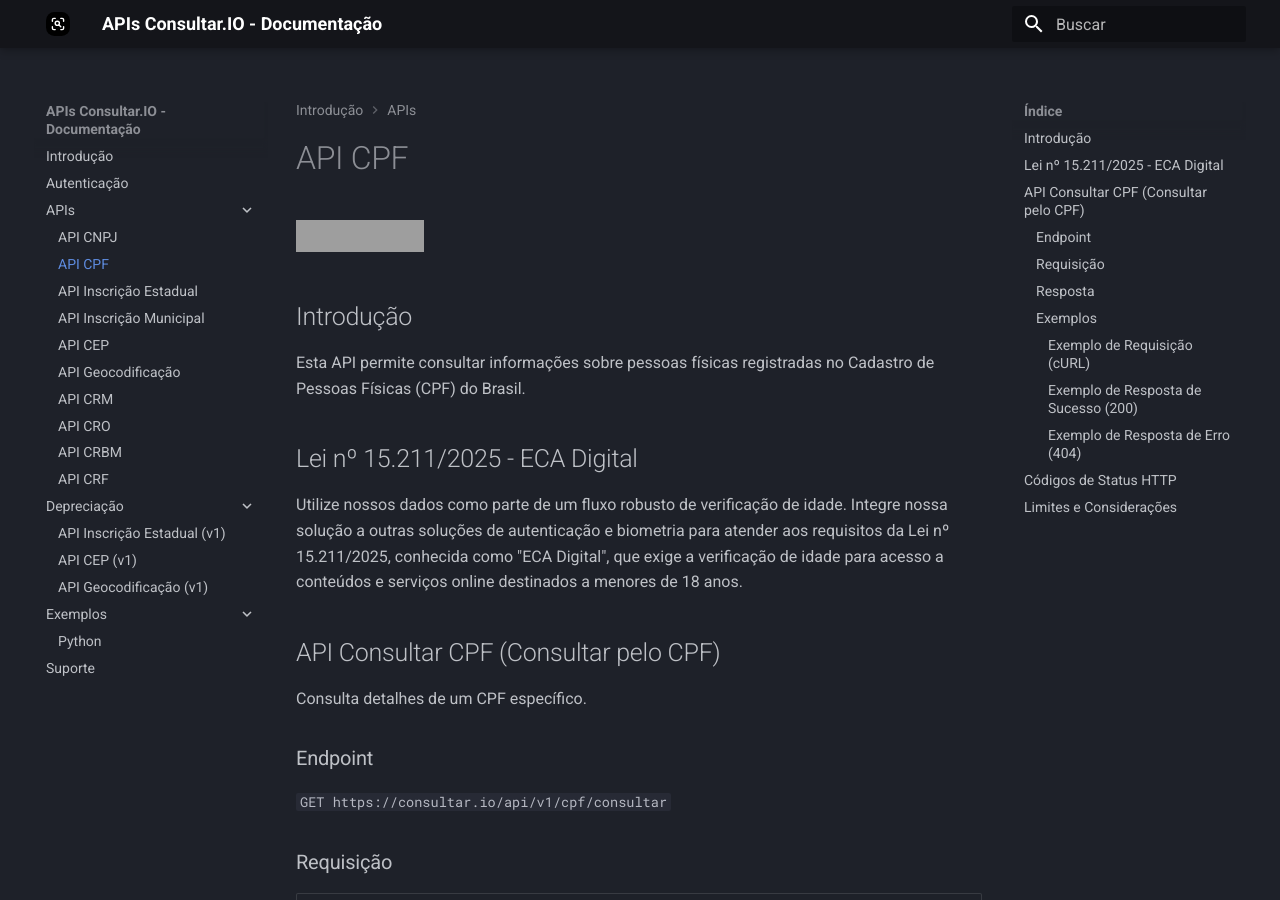
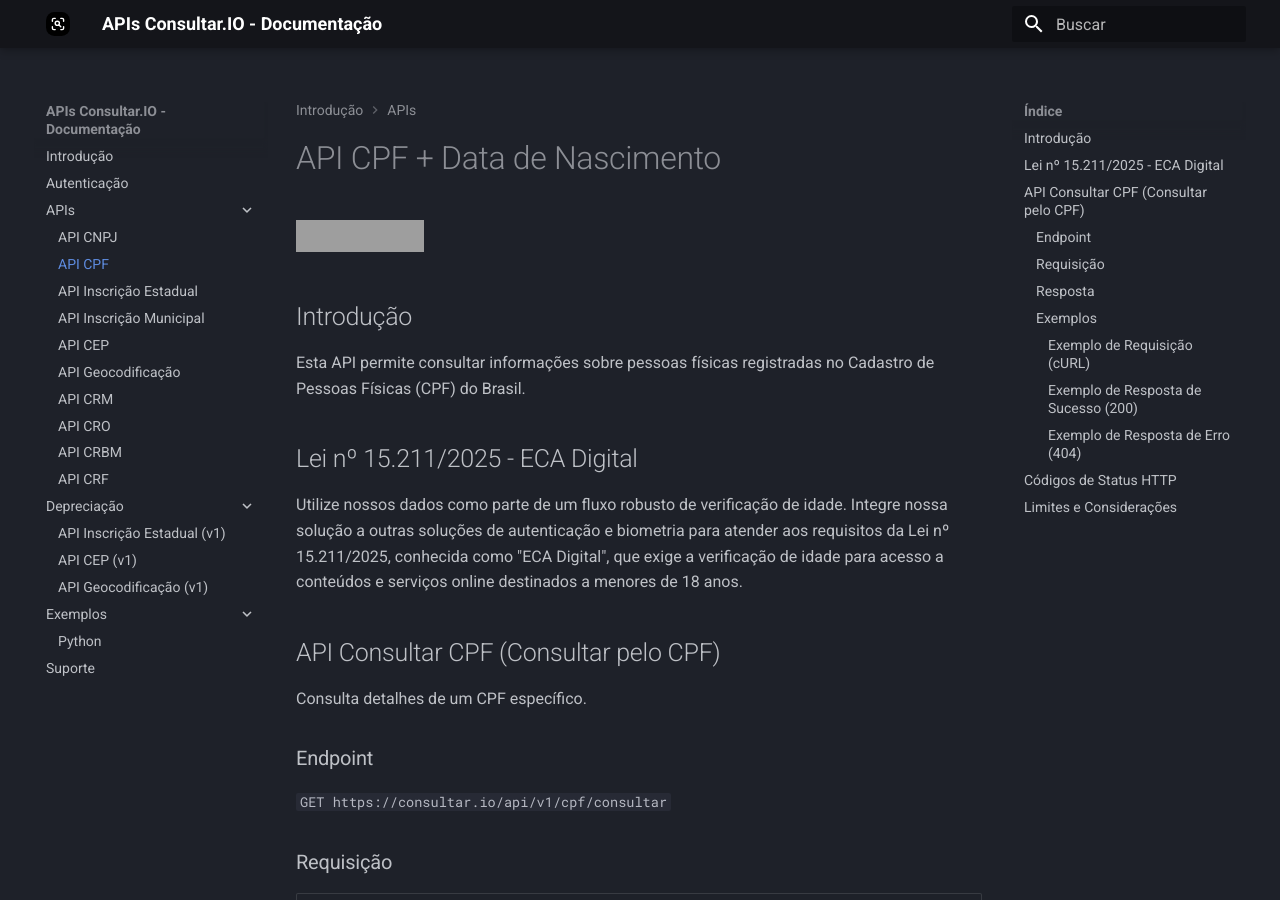
Before and after one commit to consultar-io/docs, an MkDocs documentation site: the page built from docs/api/cpf.md, in a window 1280 px wide and 900 px high. Built offline with MkDocs 1.6.1 and Material for MkDocs 9.7.7, drawn with Linux system fonts in a browser that asks for light colours; part of the change alters nothing that is shown; grey boxes are pictures that could not be loaded.

Commit message:
Enhance API CPF documentation with new keywords
Updated the API CPF documentation to include data de nascimento and additional keywords.

```diff
--- a/docs/api/cpf.md
+++ b/docs/api/cpf.md
@@ -1,10 +1,10 @@
 ---
-title: API CPF
+title: API CPF + Data de Nascimento
 description: Web Service para consultar dados de pessoas físicas no Cadastro de Pessoas Físicas (CPF)
-keywords: API, Web Service, REST, JSON, CPF, Pessoa Física, Consulta, API, Brasil
+keywords: API, Web Service, REST, JSON, CPF, Pessoa Física, Consulta, API, Brasil, Data de Nascimento, Validar Data de Nascimento, Validar Idade, Validar CPF, Consultar Data de Nascimento, Idade, Lei 15.211/2025, ECA Digital, Lei Felca
 ---
 
-# API CPF
+# API CPF + Data de Nascimento
 
 [<img src="https://run.pstmn.io/button.svg" alt="Run In Postman" style="width: 128px; height: 32px;">](https://god.gw.postman.com/run-collection/49657121-67b8bdd6-d2a3-4670-919d-23be3058fa49?action=collection%2Ffork&source=rip_markdown&collection-url=entityId%3D49657121-67b8bdd6-d2a3-4670-919d-23be3058fa49%26entityType%3Dcollection%26workspaceId%3Daff38029-3b6a-4292-a751-b410e14cec19)
 
```
